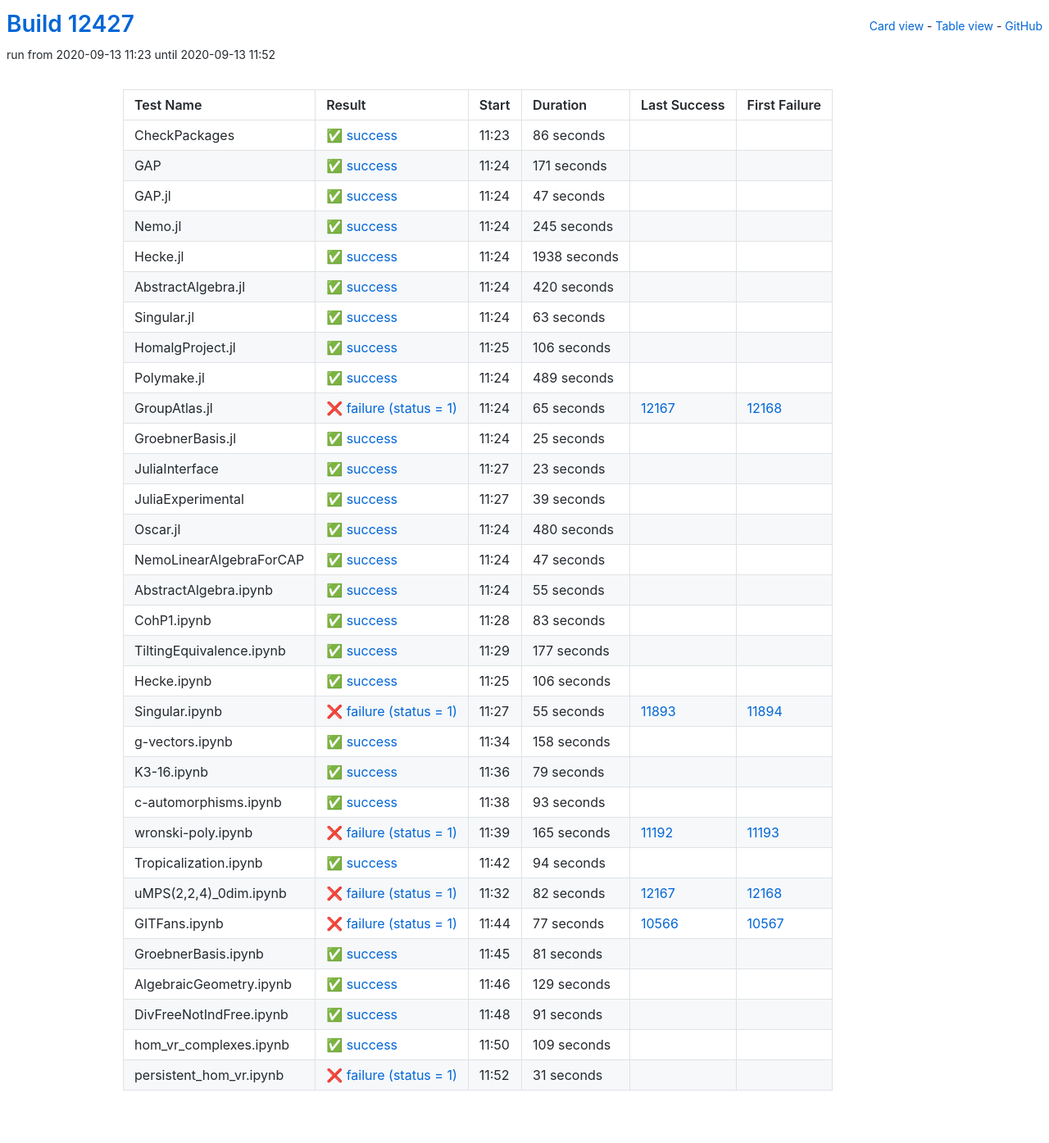
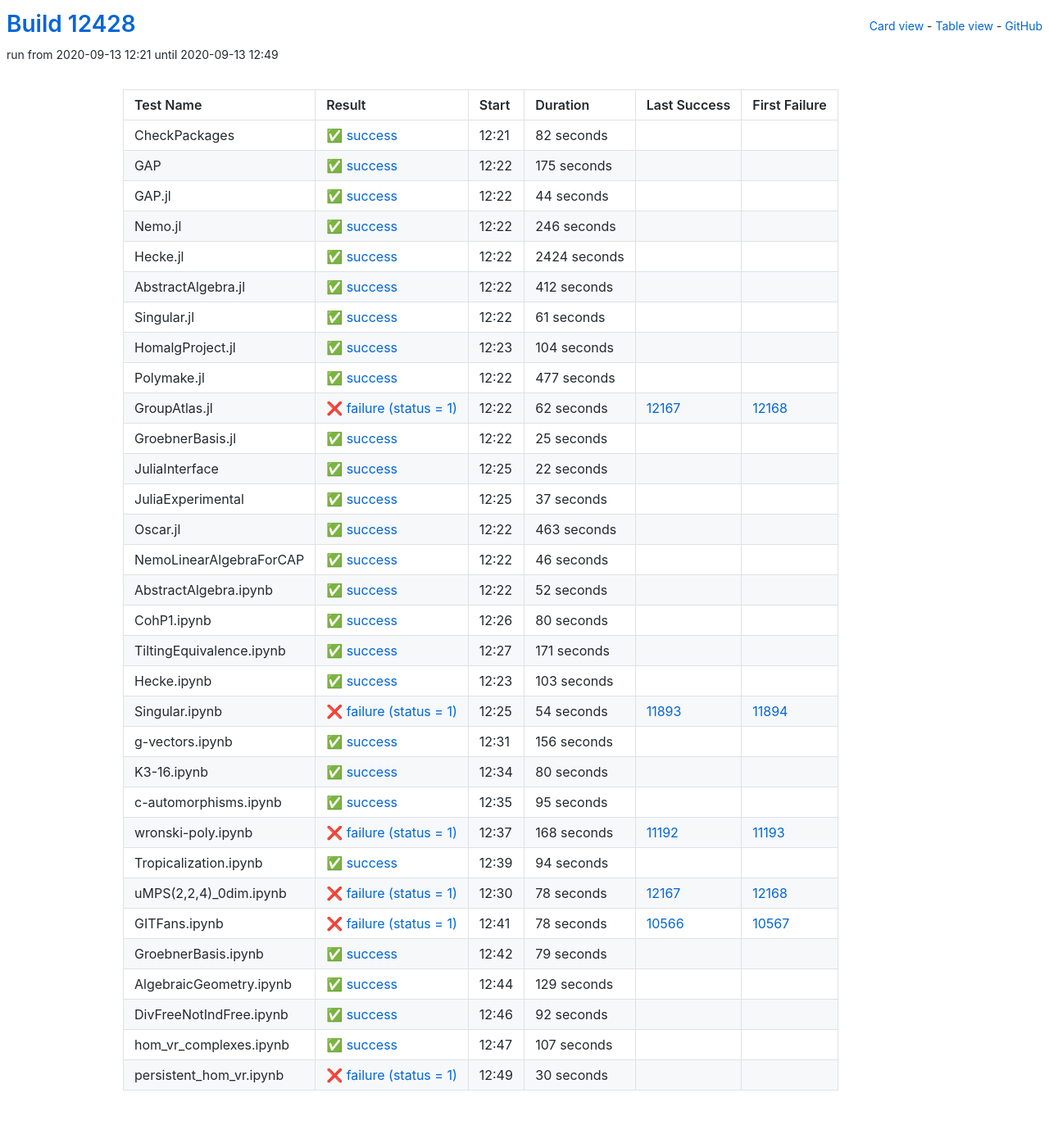
Before and after one commit to oscar-system/oscar-ci-status, a Jekyll site: the page built from table.html, in a window 1280 px wide. Shown: the whole page at 82% size. Built offline with Jekyll 4.4.1, drawn with Linux system fonts in a browser that asks for light colours.

Commit message:
Build #12428

```diff
--- a/_data/ci.yml
+++ b/_data/ci.yml
@@ -1,6 +1,6 @@
 ---
-build: 12427
-build_url: https://oscarci.mathematik.uni-kl.de/job/oscar/12427/
+build: 12428
+build_url: https://oscarci.mathematik.uni-kl.de/job/oscar/12428/
 job: oscar
 organization: oscar-system
 repo: oscar-ci-status
@@ -8,128 +8,128 @@
 tests:
 - name: CheckPackages
   id: checkpackages
-  log: https://oscarci.mathematik.uni-kl.de/job/oscar/12427/artifact/logs/build-12427/CheckPackages.log
-  start: 2020-09-13 11:23
+  log: https://oscarci.mathematik.uni-kl.de/job/oscar/12428/artifact/logs/build-12428/CheckPackages.log
+  start: 2020-09-13 12:21
   success: true
   exitcode: 0
   status: success
-  duration: 86
+  duration: 82
   last_success: false
   last_success_url:
   first_failure: false
   first_failure_url:
 - name: GAP
   id: gap
-  log: https://oscarci.mathematik.uni-kl.de/job/oscar/12427/artifact/logs/build-12427/GAP.log
-  start: 2020-09-13 11:24
+  log: https://oscarci.mathematik.uni-kl.de/job/oscar/12428/artifact/logs/build-12428/GAP.log
+  start: 2020-09-13 12:22
   success: true
   exitcode: 0
   status: success
-  duration: 171
+  duration: 175
   last_success: false
   last_success_url:
   first_failure: false
   first_failure_url:
 - name: GAP.jl
   id: gap-jl
-  log: https://oscarci.mathematik.uni-kl.de/job/oscar/12427/artifact/logs/build-12427/GAP.jl.log
-  start: 2020-09-13 11:24
+  log: https://oscarci.mathematik.uni-kl.de/job/oscar/12428/artifact/logs/build-12428/GAP.jl.log
+  start: 2020-09-13 12:22
   success: true
   exitcode: 0
   status: success
-  duration: 47
+  duration: 44
   last_success: false
   last_success_url:
   first_failure: false
   first_failure_url:
 - name: Nemo.jl
   id: nemo-jl
-  log: https://oscarci.mathematik.uni-kl.de/job/oscar/12427/artifact/logs/build-12427/Nemo.jl.log
-  start: 2020-09-13 11:24
+  log: https://oscarci.mathematik.uni-kl.de/job/oscar/12428/artifact/logs/build-12428/Nemo.jl.log
+  start: 2020-09-13 12:22
   success: true
   exitcode: 0
   status: success
-  duration: 245
+  duration: 246
   last_success: false
   last_success_url:
   first_failure: false
   first_failure_url:
 - name: Hecke.jl
   id: hecke-jl
-  log: https://oscarci.mathematik.uni-kl.de/job/oscar/12427/artifact/logs/build-12427/Hecke.jl.log
-  start: 2020-09-13 11:24
+  log: https://oscarci.mathematik.uni-kl.de/job/oscar/12428/artifact/logs/build-12428/Hecke.jl.log
+  start: 2020-09-13 12:22
   success: true
   exitcode: 0
   status: success
-  duration: 1938
+  duration: 2424
   last_success: false
   last_success_url:
   first_failure: false
   first_failure_url:
 - name: AbstractAlgebra.jl
   id: abstractalgebra-jl
-  log: https://oscarci.mathematik.uni-kl.de/job/oscar/12427/artifact/logs/build-12427/AbstractAlgebra.jl.log
-  start: 2020-09-13 11:24
+  log: https://oscarci.mathematik.uni-kl.de/job/oscar/12428/artifact/logs/build-12428/AbstractAlgebra.jl.log
+  start: 2020-09-13 12:22
   success: true
   exitcode: 0
   status: success
-  duration: 420
+  duration: 412
   last_success: false
   last_success_url:
   first_failure: false
   first_failure_url:
 - name: Singular.jl
   id: singular-jl
-  log: https://oscarci.mathematik.uni-kl.de/job/oscar/12427/artifact/logs/build-12427/Singular.jl.log
-  start: 2020-09-13 11:24
+  log: https://oscarci.mathematik.uni-kl.de/job/oscar/12428/artifact/logs/build-12428/Singular.jl.log
+  start: 2020-09-13 12:22
   success: true
   exitcode: 0
   status: success
-  duration: 63
+  duration: 61
   last_success: false
   last_success_url:
   first_failure: false
   first_failure_url:
 - name: HomalgProject.jl
   id: homalgproject-jl
-  log: https://oscarci.mathematik.uni-kl.de/job/oscar/12427/artifact/logs/build-12427/HomalgProject.jl.log
-  start: 2020-09-13 11:25
+  log: https://oscarci.mathematik.uni-kl.de/job/oscar/12428/artifact/logs/build-12428/HomalgProject.jl.log
+  start: 2020-09-13 12:23
   success: true
   exitcode: 0
   status: success
-  duration: 106
+  duration: 104
   last_success: false
   last_success_url:
   first_failure: false
   first_failure_url:
 - name: Polymake.jl
   id: polymake-jl
-  log: https://oscarci.mathematik.uni-kl.de/job/oscar/12427/artifact/logs/build-12427/Polymake.jl.log
-  start: 2020-09-13 11:24
+  log: https://oscarci.mathematik.uni-kl.de/job/oscar/12428/artifact/logs/build-12428/Polymake.jl.log
+  start: 2020-09-13 12:22
   success: true
   exitcode: 0
   status: success
-  duration: 489
+  duration: 477
   last_success: false
   last_success_url:
   first_failure: false
   first_failure_url:
 - name: GroupAtlas.jl
   id: groupatlas-jl
-  log: https://oscarci.mathematik.uni-kl.de/job/oscar/12427/artifact/logs/build-12427/GroupAtlas.jl.log
-  start: 2020-09-13 11:24
+  log: https://oscarci.mathematik.uni-kl.de/job/oscar/12428/artifact/logs/build-12428/GroupAtlas.jl.log
+  start: 2020-09-13 12:22
   success: false
   exitcode: 1
   status: failure
-  duration: 65
+  duration: 62
   last_success: 12167
   last_success_url: https://oscarci.mathematik.uni-kl.de/job/oscar/12167/
   first_failure: 12168
   first_failure_url: https://oscarci.mathematik.uni-kl.de/job/oscar/12168/
 - name: GroebnerBasis.jl
   id: groebnerbasis-jl
-  log: https://oscarci.mathematik.uni-kl.de/job/oscar/12427/artifact/logs/build-12427/GroebnerBasis.jl.log
-  start: 2020-09-13 11:24
+  log: https://oscarci.mathematik.uni-kl.de/job/oscar/12428/artifact/logs/build-12428/GroebnerBasis.jl.log
+  start: 2020-09-13 12:22
   success: true
   exitcode: 0
   status: success
@@ -140,164 +140,164 @@
   first_failure_url:
 - name: JuliaInterface
   id: juliainterface
-  log: https://oscarci.mathematik.uni-kl.de/job/oscar/12427/artifact/logs/build-12427/JuliaInterface.log
-  start: 2020-09-13 11:27
+  log: https://oscarci.mathematik.uni-kl.de/job/oscar/12428/artifact/logs/build-12428/JuliaInterface.log
+  start: 2020-09-13 12:25
   success: true
   exitcode: 0
   status: success
-  duration: 23
+  duration: 22
   last_success: false
   last_success_url:
   first_failure: false
   first_failure_url:
 - name: JuliaExperimental
   id: juliaexperimental
-  log: https://oscarci.mathematik.uni-kl.de/job/oscar/12427/artifact/logs/build-12427/JuliaExperimental.log
-  start: 2020-09-13 11:27
+  log: https://oscarci.mathematik.uni-kl.de/job/oscar/12428/artifact/logs/build-12428/JuliaExperimental.log
+  start: 2020-09-13 12:25
   success: true
   exitcode: 0
   status: success
-  duration: 39
+  duration: 37
   last_success: false
   last_success_url:
   first_failure: false
   first_failure_url:
 - name: Oscar.jl
   id: oscar-jl
-  log: https://oscarci.mathematik.uni-kl.de/job/oscar/12427/artifact/logs/build-12427/Oscar.jl.log
-  start: 2020-09-13 11:24
+  log: https://oscarci.mathematik.uni-kl.de/job/oscar/12428/artifact/logs/build-12428/Oscar.jl.log
+  start: 2020-09-13 12:22
   success: true
   exitcode: 0
   status: success
-  duration: 480
+  duration: 463
   last_success: false
   last_success_url:
   first_failure: false
   first_failure_url:
 - name: NemoLinearAlgebraForCAP
   id: nemolinearalgebraforcap
-  log: https://oscarci.mathematik.uni-kl.de/job/oscar/12427/artifact/logs/build-12427/NemoLinearAlgebraForCAP.log
-  start: 2020-09-13 11:24
+  log: https://oscarci.mathematik.uni-kl.de/job/oscar/12428/artifact/logs/build-12428/NemoLinearAlgebraForCAP.log
+  start: 2020-09-13 12:22
   success: true
   exitcode: 0
   status: success
-  duration: 47
+  duration: 46
   last_success: false
   last_success_url:
   first_failure: false
   first_failure_url:
 - name: AbstractAlgebra.ipynb
   id: abstractalgebra-ipynb
-  log: https://oscarci.mathematik.uni-kl.de/job/oscar/12427/artifact/logs/build-12427/AbstractAlgebra.ipynb.log
-  start: 2020-09-13 11:24
+  log: https://oscarci.mathematik.uni-kl.de/job/oscar/12428/artifact/logs/build-12428/AbstractAlgebra.ipynb.log
+  start: 2020-09-13 12:22
   success: true
   exitcode: 0
   status: success
-  duration: 55
+  duration: 52
   last_success: false
   last_success_url:
   first_failure: false
   first_failure_url:
 - name: CohP1.ipynb
   id: cohp1-ipynb
-  log: https://oscarci.mathematik.uni-kl.de/job/oscar/12427/artifact/logs/build-12427/CohP1.ipynb.log
-  start: 2020-09-13 11:28
+  log: https://oscarci.mathematik.uni-kl.de/job/oscar/12428/artifact/logs/build-12428/CohP1.ipynb.log
+  start: 2020-09-13 12:26
   success: true
   exitcode: 0
   status: success
-  duration: 83
+  duration: 80
   last_success: false
   last_success_url:
   first_failure: false
   first_failure_url:
 - name: TiltingEquivalence.ipynb
   id: tiltingequivalence-ipynb
-  log: https://oscarci.mathematik.uni-kl.de/job/oscar/12427/artifact/logs/build-12427/TiltingEquivalence.ipynb.log
-  start: 2020-09-13 11:29
+  log: https://oscarci.mathematik.uni-kl.de/job/oscar/12428/artifact/logs/build-12428/TiltingEquivalence.ipynb.log
+  start: 2020-09-13 12:27
   success: true
   exitcode: 0
   status: success
-  duration: 177
+  duration: 171
   last_success: false
   last_success_url:
   first_failure: false
   first_failure_url:
 - name: Hecke.ipynb
   id: hecke-ipynb
-  log: https://oscarci.mathematik.uni-kl.de/job/oscar/12427/artifact/logs/build-12427/Hecke.ipynb.log
-  start: 2020-09-13 11:25
+  log: https://oscarci.mathematik.uni-kl.de/job/oscar/12428/artifact/logs/build-12428/Hecke.ipynb.log
+  start: 2020-09-13 12:23
   success: true
   exitcode: 0
   status: success
-  duration: 106
+  duration: 103
   last_success: false
   last_success_url:
   first_failure: false
   first_failure_url:
 - name: Singular.ipynb
   id: singular-ipynb
-  log: https://oscarci.mathematik.uni-kl.de/job/oscar/12427/artifact/logs/build-12427/Singular.ipynb.log
-  start: 2020-09-13 11:27
+  log: https://oscarci.mathematik.uni-kl.de/job/oscar/12428/artifact/logs/build-12428/Singular.ipynb.log
+  start: 2020-09-13 12:25
   success: false
   exitcode: 1
   status: failure
-  duration: 55
+  duration: 54
   last_success: 11893
   last_success_url: https://oscarci.mathematik.uni-kl.de/job/oscar/11893/
   first_failure: 11894
   first_failure_url: https://oscarci.mathematik.uni-kl.de/job/oscar/11894/
 - name: g-vectors.ipynb
   id: g-vectors-ipynb
-  log: https://oscarci.mathematik.uni-kl.de/job/oscar/12427/artifact/logs/build-12427/g-vectors.ipynb.log
-  start: 2020-09-13 11:34
+  log: https://oscarci.mathematik.uni-kl.de/job/oscar/12428/artifact/logs/build-12428/g-vectors.ipynb.log
+  start: 2020-09-13 12:31
   success: true
   exitcode: 0
   status: success
-  duration: 158
+  duration: 156
   last_success: false
   last_success_url:
   first_failure: false
   first_failure_url:
 - name: K3-16.ipynb
   id: k3-16-ipynb
-  log: https://oscarci.mathematik.uni-kl.de/job/oscar/12427/artifact/logs/build-12427/K3-16.ipynb.log
-  start: 2020-09-13 11:36
+  log: https://oscarci.mathematik.uni-kl.de/job/oscar/12428/artifact/logs/build-12428/K3-16.ipynb.log
+  start: 2020-09-13 12:34
   success: true
   exitcode: 0
   status: success
-  duration: 79
+  duration: 80
   last_success: false
   last_success_url:
   first_failure: false
   first_failure_url:
 - name: c-automorphisms.ipynb
   id: c-automorphisms-ipynb
-  log: https://oscarci.mathematik.uni-kl.de/job/oscar/12427/artifact/logs/build-12427/c-automorphisms.ipynb.log
-  start: 2020-09-13 11:38
+  log: https://oscarci.mathematik.uni-kl.de/job/oscar/12428/artifact/logs/build-12428/c-automorphisms.ipynb.log
+  start: 2020-09-13 12:35
   success: true
   exitcode: 0
   status: success
-  duration: 93
+  duration: 95
   last_success: false
   last_success_url:
   first_failure: false
   first_failure_url:
 - name: wronski-poly.ipynb
   id: wronski-poly-ipynb
-  log: https://oscarci.mathematik.uni-kl.de/job/oscar/12427/artifact/logs/build-12427/wronski-poly.ipynb.log
-  start: 2020-09-13 11:39
+  log: https://oscarci.mathematik.uni-kl.de/job/oscar/12428/artifact/logs/build-12428/wronski-poly.ipynb.log
+  start: 2020-09-13 12:37
   success: false
   exitcode: 1
   status: failure
-  duration: 165
+  duration: 168
   last_success: 11192
   last_success_url: https://oscarci.mathematik.uni-kl.de/job/oscar/11192/
   first_failure: 11193
   first_failure_url: https://oscarci.mathematik.uni-kl.de/job/oscar/11193/
 - name: Tropicalization.ipynb
   id: tropicalization-ipynb
-  log: https://oscarci.mathematik.uni-kl.de/job/oscar/12427/artifact/logs/build-12427/Tropicalization.ipynb.log
-  start: 2020-09-13 11:42
+  log: https://oscarci.mathematik.uni-kl.de/job/oscar/12428/artifact/logs/build-12428/Tropicalization.ipynb.log
+  start: 2020-09-13 12:39
   success: true
   exitcode: 0
   status: success
@@ -308,44 +308,44 @@
   first_failure_url:
 - name: uMPS(2,2,4)_0dim.ipynb
   id: umps-2-2-4-0dim-ipynb
-  log: https://oscarci.mathematik.uni-kl.de/job/oscar/12427/artifact/logs/build-12427/uMPS-2-2-4-_0dim.ipynb.log
-  start: 2020-09-13 11:32
+  log: https://oscarci.mathematik.uni-kl.de/job/oscar/12428/artifact/logs/build-12428/uMPS-2-2-4-_0dim.ipynb.log
+  start: 2020-09-13 12:30
   success: false
   exitcode: 1
   status: failure
-  duration: 82
+  duration: 78
   last_success: 12167
   last_success_url: https://oscarci.mathematik.uni-kl.de/job/oscar/12167/
   first_failure: 12168
   first_failure_url: https://oscarci.mathematik.uni-kl.de/job/oscar/12168/
 - name: GITFans.ipynb
   id: gitfans-ipynb
-  log: https://oscarci.mathematik.uni-kl.de/job/oscar/12427/artifact/logs/build-12427/GITFans.ipynb.log
-  start: 2020-09-13 11:44
+  log: https://oscarci.mathematik.uni-kl.de/job/oscar/12428/artifact/logs/build-12428/GITFans.ipynb.log
+  start: 2020-09-13 12:41
   success: false
   exitcode: 1
   status: failure
-  duration: 77
+  duration: 78
   last_success: 10566
   last_success_url: https://oscarci.mathematik.uni-kl.de/job/oscar/10566/
   first_failure: 10567
   first_failure_url: https://oscarci.mathematik.uni-kl.de/job/oscar/10567/
 - name: GroebnerBasis.ipynb
   id: groebnerbasis-ipynb
-  log: https://oscarci.mathematik.uni-kl.de/job/oscar/12427/artifact/logs/build-12427/GroebnerBasis.ipynb.log
-  start: 2020-09-13 11:45
+  log: https://oscarci.mathematik.uni-kl.de/job/oscar/12428/artifact/logs/build-12428/GroebnerBasis.ipynb.log
+  start: 2020-09-13 12:42
   success: true
   exitcode: 0
   status: success
-  duration: 81
+  duration: 79
   last_success: false
   last_success_url:
   first_failure: false
   first_failure_url:
 - name: AlgebraicGeometry.ipynb
   id: algebraicgeometry-ipynb
-  log: https://oscarci.mathematik.uni-kl.de/job/oscar/12427/artifact/logs/build-12427/AlgebraicGeometry.ipynb.log
-  start: 2020-09-13 11:46
+  log: https://oscarci.mathematik.uni-kl.de/job/oscar/12428/artifact/logs/build-12428/AlgebraicGeometry.ipynb.log
+  start: 2020-09-13 12:44
   success: true
   exitcode: 0
   status: success
@@ -356,36 +356,36 @@
   first_failure_url:
 - name: DivFreeNotIndFree.ipynb
   id: divfreenotindfree-ipynb
-  log: https://oscarci.mathematik.uni-kl.de/job/oscar/12427/artifact/logs/build-12427/DivFreeNotIndFree.ipynb.log
-  start: 2020-09-13 11:48
+  log: https://oscarci.mathematik.uni-kl.de/job/oscar/12428/artifact/logs/build-12428/DivFreeNotIndFree.ipynb.log
+  start: 2020-09-13 12:46
   success: true
   exitcode: 0
   status: success
-  duration: 91
+  duration: 92
   last_success: false
   last_success_url:
   first_failure: false
   first_failure_url:
 - name: hom_vr_complexes.ipynb
   id: hom-vr-complexes-ipynb
-  log: https://oscarci.mathematik.uni-kl.de/job/oscar/12427/artifact/logs/build-12427/hom_vr_complexes.ipynb.log
-  start: 2020-09-13 11:50
+  log: https://oscarci.mathematik.uni-kl.de/job/oscar/12428/artifact/logs/build-12428/hom_vr_complexes.ipynb.log
+  start: 2020-09-13 12:47
   success: true
   exitcode: 0
   status: success
-  duration: 109
+  duration: 107
   last_success: false
   last_success_url:
   first_failure: false
   first_failure_url:
 - name: persistent_hom_vr.ipynb
   id: persistent-hom-vr-ipynb
-  log: https://oscarci.mathematik.uni-kl.de/job/oscar/12427/artifact/logs/build-12427/persistent_hom_vr.ipynb.log
-  start: 2020-09-13 11:52
+  log: https://oscarci.mathematik.uni-kl.de/job/oscar/12428/artifact/logs/build-12428/persistent_hom_vr.ipynb.log
+  start: 2020-09-13 12:49
   success: false
   exitcode: 1
   status: failure
-  duration: 31
+  duration: 30
   last_success: false
   last_success_url:
   first_failure: false
```
Also changed, not shown: README.md.
